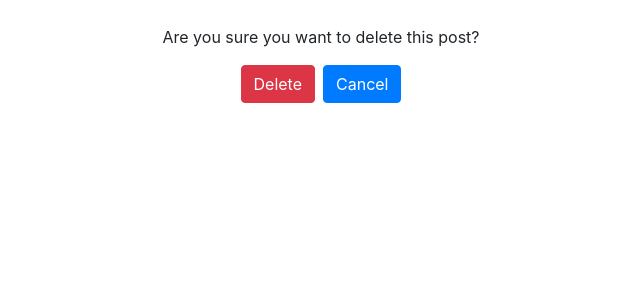
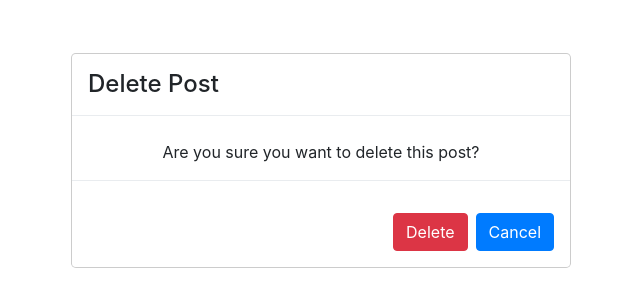
Before and after one commit to nhi-ngo/React-Redux, a React (Create React App) app in the folder blog-editor/: page /posts/delete/1 in a window 1280 px wide. Shown: the top 306 px of the page, without its empty margins (319-959 px from the left). Built offline with nearby package versions, Linux system fonts and the light colour scheme; no server answers.

Commit message:
styling Modal

```diff
--- a/blog-editor/src/components/Modal.js
+++ b/blog-editor/src/components/Modal.js
@@ -3,10 +3,11 @@ import ReactDOM from 'react-dom'
 
 const Modal = (props) => {
   return ReactDOM.createPortal(
-    <div onClick={props.onDismiss}>
-      <div>
-        <div className="content">{props.content}</div>
-        <div className="actions">{props.actions}</div>
+    <div className="modal-dialog">
+      <div className="modal-content">
+        <h4 className="modal-header">{props.title}</h4>
+        <div className="content modal-body">{props.content}</div>
+        <div className="actions modal-footer">{props.actions}</div>
       </div>
     </div>,
     document.querySelector('#modal')
--- a/blog-editor/src/components/PostDelete.js
+++ b/blog-editor/src/components/PostDelete.js
@@ -6,16 +6,13 @@ import { fetchPost, deletePost } from '../actions'
 
 class PostDelete extends Component {
   componentDidMount() {
-    const { id } = this.props.match.params
-    this.props.fetchPost(id)
+    this.props.fetchPost(this.props.match.params.id)
   }
 
   renderActions() {
-    const { id } = this.props.match.params
-
     const onButtonDelete = () => {
       this.props.history.push('/')
-      this.props.deletePost(id)
+      this.props.deletePost(this.props.match.params.id)
     }
 
     return (
@@ -38,16 +35,12 @@ class PostDelete extends Component {
     return `Are you sure you want to delete the post with title "${this.props.post.title}"?`
   }
 
-  // onDismiss = () => {
-  //   this.props.history.push('/')
-  // }
-
   render() {
     return (
       <Modal
+        title="Delete Post"
         content={this.renderContent()}
         actions={this.renderActions()}
-        // onDismiss={this.onDismiss()}
       />
     )
   }
--- a/blog-editor/src/components/PostShow.js
+++ b/blog-editor/src/components/PostShow.js
@@ -3,7 +3,6 @@ import { connect } from 'react-redux'
 import { Link } from 'react-router-dom'
 
 import { fetchPost } from '../actions'
-import PostDelete from './PostDelete'
 
 class PostShow extends Component {
   componentDidMount() {
@@ -21,24 +20,17 @@ class PostShow extends Component {
 
     return (
       <div>
-        <div className="row align-items-center">
-          <div className="col">
-            <Link to="/">Back to Posts</Link>
-          </div>
-          <div className="col">
-            <div
-              className="btn float-right"
-              data-toggle="modal"
-              data-target="#exampleModalCenter"
-            >
-              <Link to={`/posts/delete/${id}`}>Delete Post</Link>
-            </div>
-          </div>
+        <Link to="/">Back to Posts</Link>
+        <Link to={`/posts/delete/${id}`} className="btn btn-danger float-right">
+          Delete
+        </Link>
+
+        <div className="post-content">
+          <h3 className="my-4">{title}</h3>
+          <h6 className="mb-4">Categories: {categories}</h6>
+          <p>{content}</p>
         </div>
 
-        <h3 className="my-4">{title}</h3>
-        <h6 className="mb-4">Categories: {categories}</h6>
-        <p>{content}</p>
       </div>
     )
   }
```
